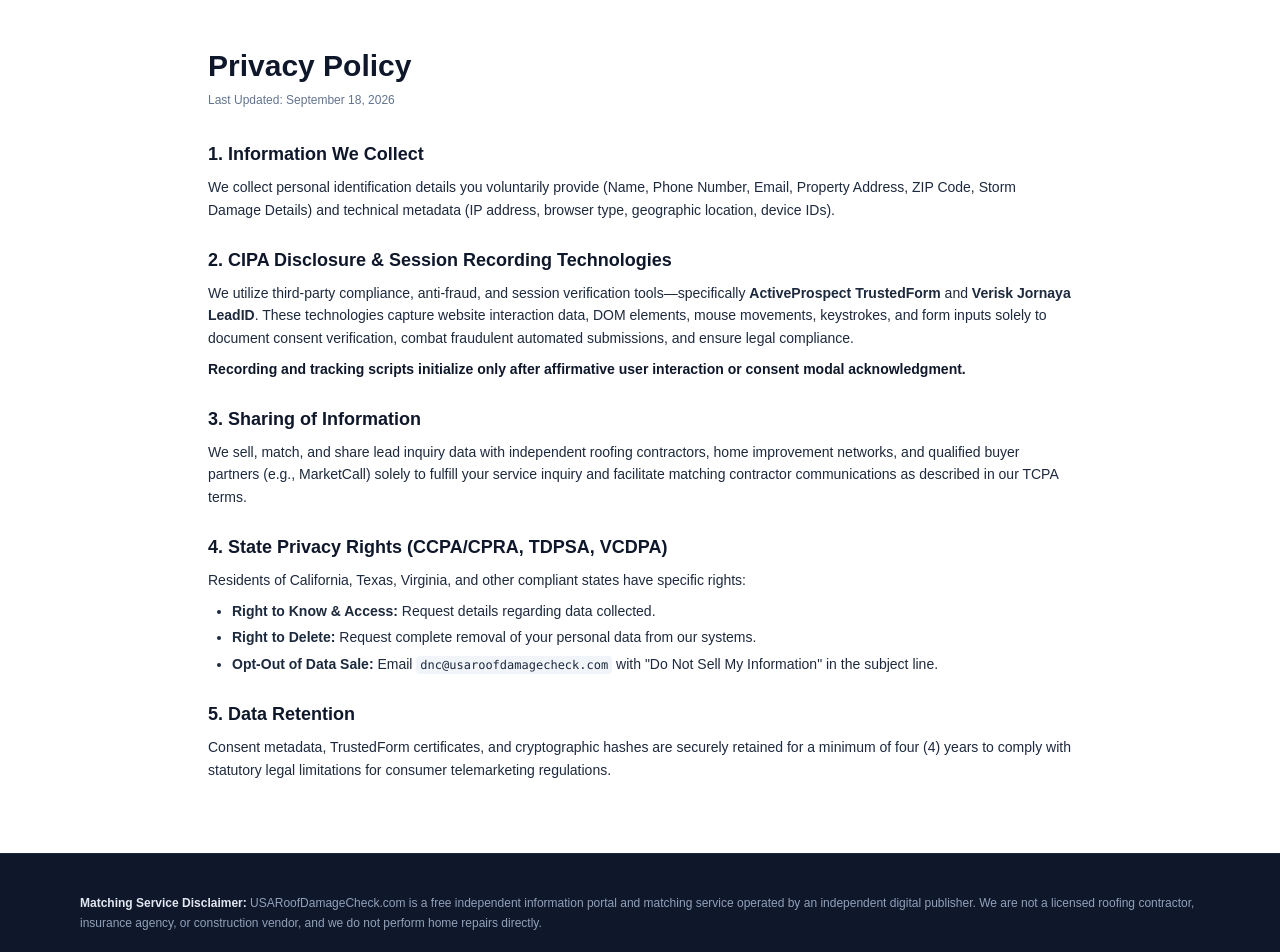
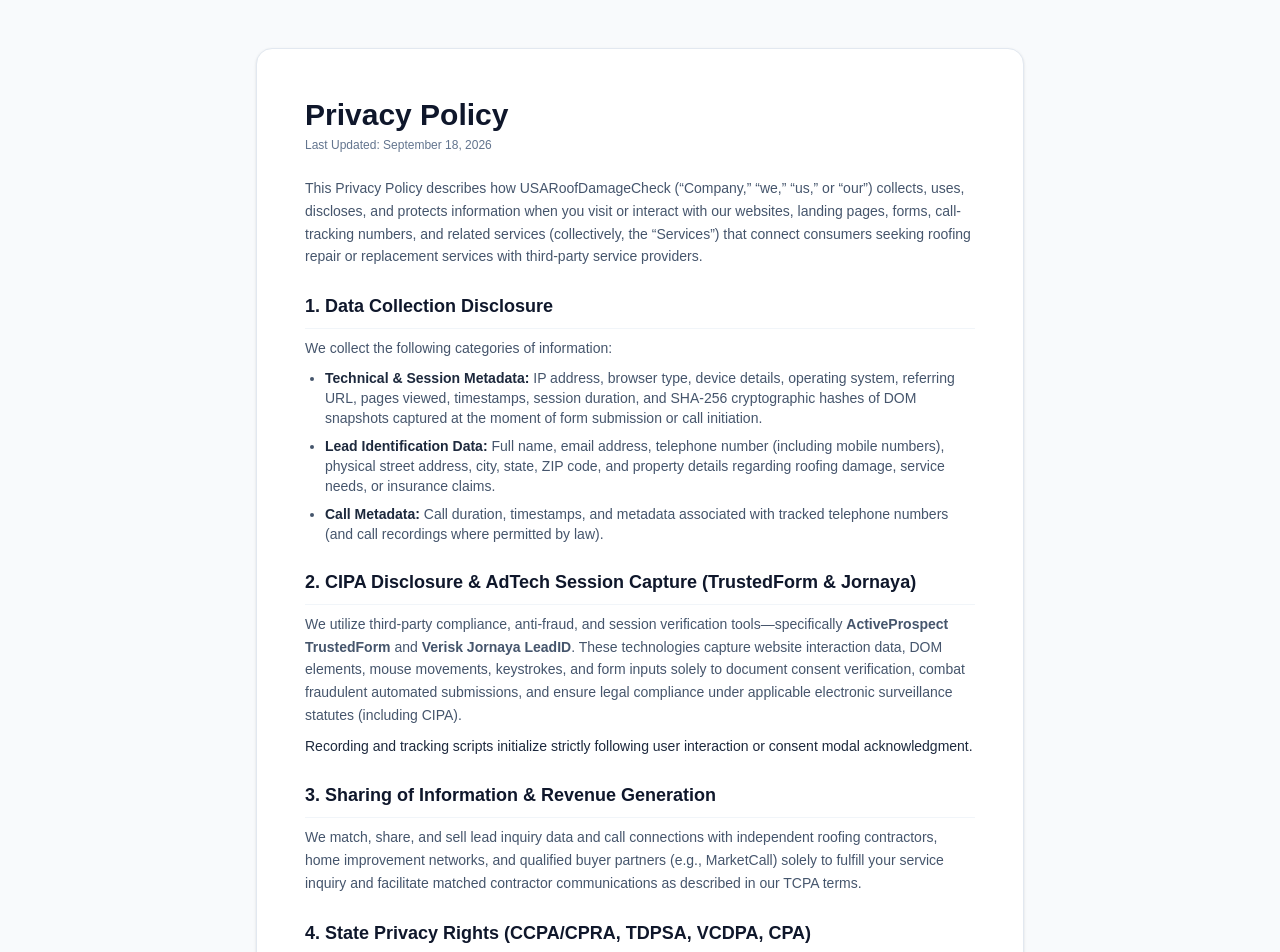
Before and after one commit to dili7899-rgb/roofing-leadgen, a Next.js app: page /privacy-policy in a window 1280 px wide. Shown: the top 952 px of the page. Built offline with nearby package versions, Linux system fonts and the light colour scheme.

Commit message:
Update legal pages layout and 2026 compliance terms

```diff
--- a/app/privacy-policy/page.tsx
+++ b/app/privacy-policy/page.tsx
@@ -6,54 +6,91 @@
   description: 'Privacy Policy and state data protection rights disclosure.',
 };
 
-export default function PrivacyPolicy() {
+export default function PrivacyPolicyPage() {
   return (
-    <main className="max-w-4xl mx-auto px-4 py-12 text-slate-800 text-sm leading-relaxed">
-      <h1 className="text-3xl font-extrabold mb-2 text-slate-900">Privacy Policy</h1>
-      <p className="text-xs text-slate-500 mb-8">Last Updated: September 18, 2026</p>
+    <div className="min-h-screen bg-slate-50 py-12 px-4 sm:px-6 lg:px-8">
+      <div className="max-w-3xl mx-auto bg-white p-8 md:p-12 rounded-2xl shadow-sm border border-slate-200 text-slate-800 space-y-6">
+        <div>
+          <h1 className="text-3xl font-bold text-slate-900">Privacy Policy</h1>
+          <p className="text-xs text-slate-500 mt-1">Last Updated: September 18, 2026</p>
+        </div>
 
-      <section className="mb-6">
-        <h2 className="text-lg font-bold mb-2 text-slate-900">1. Information We Collect</h2>
-        <p>
-          We collect personal identification details you voluntarily provide (Name, Phone Number, Email, Property Address, ZIP Code, Storm Damage Details) and technical metadata (IP address, browser type, geographic location, device IDs).
+        <p className="text-sm leading-relaxed text-slate-600">
+          This Privacy Policy describes how USARoofDamageCheck (“Company,” “we,” “us,” or “our”) collects, uses, discloses, and protects information when you visit or interact with our websites, landing pages, forms, call-tracking numbers, and related services (collectively, the “Services”) that connect consumers seeking roofing repair or replacement services with third-party service providers.
+        </p>
+
+        <section className="space-y-2">
+          <h2 className="text-lg font-semibold text-slate-900 border-b pb-2 border-slate-100">
+            1. Data Collection Disclosure
+          </h2>
+          <p className="text-sm leading-relaxed text-slate-600">We collect the following categories of information:</p>
+          <ul className="list-disc pl-5 space-y-2 text-sm text-slate-600">
+            <li>
+              <strong className="text-slate-800">Technical & Session Metadata:</strong> IP address, browser type, device details, operating system, referring URL, pages viewed, timestamps, session duration, and SHA-256 cryptographic hashes of DOM snapshots captured at the moment of form submission or call initiation.
+            </li>
+            <li>
+              <strong className="text-slate-800">Lead Identification Data:</strong> Full name, email address, telephone number (including mobile numbers), physical street address, city, state, ZIP code, and property details regarding roofing damage, service needs, or insurance claims.
+            </li>
+            <li>
+              <strong className="text-slate-800">Call Metadata:</strong> Call duration, timestamps, and metadata associated with tracked telephone numbers (and call recordings where permitted by law).
+            </li>
+          </ul>
+        </section>
+
+        <section className="space-y-2">
+          <h2 className="text-lg font-semibold text-slate-900 border-b pb-2 border-slate-100">
+            2. CIPA Disclosure & AdTech Session Capture (TrustedForm & Jornaya)
+          </h2>
+          <p className="text-sm leading-relaxed text-slate-600">
+            We utilize third-party compliance, anti-fraud, and session verification tools—specifically <strong>ActiveProspect TrustedForm</strong> and <strong>Verisk Jornaya LeadID</strong>. These technologies capture website interaction data, DOM elements, mouse movements, keystrokes, and form inputs solely to document consent verification, combat fraudulent automated submissions, and ensure legal compliance under applicable electronic surveillance statutes (including CIPA).
+          </p>
+          <p className="text-sm leading-relaxed font-medium text-slate-800">
+            Recording and tracking scripts initialize strictly following user interaction or consent modal acknowledgment.
           </p>
         </section>
 
-      <section className="mb-6">
-        <h2 className="text-lg font-bold mb-2 text-slate-900">2. CIPA Disclosure & Session Recording Technologies</h2>
-        <p>
-          We utilize third-party compliance, anti-fraud, and session verification tools—specifically <strong>ActiveProspect TrustedForm</strong> and <strong>Verisk Jornaya LeadID</strong>. These technologies capture website interaction data, DOM elements, mouse movements, keystrokes, and form inputs solely to document consent verification, combat fraudulent automated submissions, and ensure legal compliance.
-        </p>
-        <p className="mt-2 font-semibold text-slate-900">
-          Recording and tracking scripts initialize only after affirmative user interaction or consent modal acknowledgment.
+        <section className="space-y-2">
+          <h2 className="text-lg font-semibold text-slate-900 border-b pb-2 border-slate-100">
+            3. Sharing of Information & Revenue Generation
+          </h2>
+          <p className="text-sm leading-relaxed text-slate-600">
+            We match, share, and sell lead inquiry data and call connections with independent roofing contractors, home improvement networks, and qualified buyer partners (e.g., MarketCall) solely to fulfill your service inquiry and facilitate matched contractor communications as described in our TCPA terms.
           </p>
         </section>
 
-      <section className="mb-6">
-        <h2 className="text-lg font-bold mb-2 text-slate-900">3. Sharing of Information</h2>
-        <p>
-          We sell, match, and share lead inquiry data with independent roofing contractors, home improvement networks, and qualified buyer partners (e.g., MarketCall) solely to fulfill your service inquiry and facilitate matching contractor communications as described in our TCPA terms.
+        <section className="space-y-2">
+          <h2 className="text-lg font-semibold text-slate-900 border-b pb-2 border-slate-100">
+            4. State Privacy Rights (CCPA/CPRA, TDPSA, VCDPA, CPA)
+          </h2>
+          <p className="text-sm leading-relaxed text-slate-600">
+            Residents of California, Texas, Virginia, Colorado, Florida, and other compliant states have specific legal rights regarding their personal data:
+          </p>
+          <ul className="list-disc pl-5 space-y-1 text-sm text-slate-600">
+            <li><strong>Right to Know & Access:</strong> Request details regarding data collected and shared.</li>
+            <li><strong>Right to Delete:</strong> Request complete removal of your personal data from our active systems.</li>
+            <li><strong>Opt-Out of Data Sale:</strong> Email <code className="text-blue-600">privacy@usaroofdamagecheck.com</code> with "Do Not Sell My Information" in the subject line.</li>
+          </ul>
+        </section>
+
+        <section className="space-y-2">
+          <h2 className="text-lg font-semibold text-slate-900 border-b pb-2 border-slate-100">
+            5. Mandatory Data Retention
+          </h2>
+          <p className="text-sm leading-relaxed text-slate-600">
+            Consent metadata, TrustedForm certificates, and cryptographic hashes are securely retained for a minimum of four (4) years to satisfy statutory legal limitations for consumer telemarketing regulations.
           </p>
         </section>
 
-      <section className="mb-6">
-        <h2 className="text-lg font-bold mb-2 text-slate-900">4. State Privacy Rights (CCPA/CPRA, TDPSA, VCDPA)</h2>
-        <p>
-          Residents of California, Texas, Virginia, and other compliant states have specific rights:
-        </p>
-        <ul className="list-disc pl-6 mt-2 space-y-1">
-          <li><strong>Right to Know & Access:</strong> Request details regarding data collected.</li>
-          <li><strong>Right to Delete:</strong> Request complete removal of your personal data from our systems.</li>
-          <li><strong>Opt-Out of Data Sale:</strong> Email <code className="bg-slate-100 px-1 py-0.5 rounded text-xs">dnc@usaroofdamagecheck.com</code> with "Do Not Sell My Information" in the subject line.</li>
-        </ul>
-      </section>
-
-      <section className="mb-6">
-        <h2 className="text-lg font-bold mb-2 text-slate-900">5. Data Retention</h2>
-        <p>
-          Consent metadata, TrustedForm certificates, and cryptographic hashes are securely retained for a minimum of four (4) years to comply with statutory legal limitations for consumer telemarketing regulations.
+        <section className="space-y-2 pt-4 border-t border-slate-200">
+          <h2 className="text-lg font-semibold text-slate-900">6. Contact</h2>
+          <p className="text-sm text-slate-600 leading-relaxed">
+            USARoofDamageCheck<br />
+            <a href="mailto:privacy@usaroofdamagecheck.com" className="text-blue-600 hover:underline">
+              privacy@usaroofdamagecheck.com
+            </a>
           </p>
         </section>
-    </main>
+      </div>
+    </div>
   );
 }
--- a/app/tcpa-consent/page.tsx
+++ b/app/tcpa-consent/page.tsx
@@ -7,54 +7,76 @@
   description: 'TCPA, Texas SB 140, and state communication rules disclosure.',
 };
 
-export default function TCPAConsentTerms() {
+export default function TcpaConsentPage() {
   return (
-    <main className="max-w-4xl mx-auto px-4 py-12 text-slate-800 text-sm leading-relaxed">
-      <h1 className="text-3xl font-extrabold mb-2 text-slate-900">TCPA & State Communications Consent Disclosure</h1>
-      <p className="text-xs text-slate-500 mb-8">Last Updated: September 18, 2026</p>
+    <div className="min-h-screen bg-slate-50 py-12 px-4 sm:px-6 lg:px-8">
+      <div className="max-w-3xl mx-auto bg-white p-8 md:p-12 rounded-2xl shadow-sm border border-slate-200 text-slate-800 space-y-6">
+        <div>
+          <h1 className="text-3xl font-bold text-slate-900">TCPA & State Consent Terms</h1>
+          <p className="text-xs text-slate-500 mt-1">Effective September 18, 2026</p>
+        </div>
 
-      <section className="mb-6">
-        <h2 className="text-lg font-bold mb-2 text-slate-900">1. Prior Express Written Consent (PEWC)</h2>
-        <p>
+        <section className="space-y-2">
+          <h2 className="text-lg font-semibold text-slate-900 border-b pb-2 border-slate-100">
+            1. Prior Express Written Consent (PEWC)
+          </h2>
+          <p className="text-sm leading-relaxed text-slate-600">
             By checking the non-prechecked consent box on our web submission forms and submitting your contact information, you provide your explicit prior express written consent authorizing <strong>USARoofDamageCheck</strong> and up to four (4) matching local licensed roofing / storm restoration contractors (and their marketing agents) to contact you. Contact methods may include marketing telemarketing calls, artificial or prerecorded voice messages, automated text messages (SMS/MMS), and emails to the telephone number and email address provided.
           </p>
-        <p className="mt-2">
+          <p className="text-sm leading-relaxed text-slate-600">
             You acknowledge that consent is requested using automated dialing systems (ATDS) or artificial technology. <strong>Consent is completely voluntary and is not a condition of purchasing any good, property, or service.</strong>
           </p>
         </section>
 
-      <section className="mb-6">
-        <h2 className="text-lg font-bold mb-2 text-slate-900">2. State Mini-TCPA Operational Limits</h2>
-        <p>
+        <section className="space-y-2">
+          <h2 className="text-lg font-semibold text-slate-900 border-b pb-2 border-slate-100">
+            2. State Mini-TCPA Operational Limits
+          </h2>
+          <p className="text-sm leading-relaxed text-slate-600">
             USARoofDamageCheck strictly enforces operational compliance safeguards aligned with state telemarketing statutes (including Texas SB 140, Florida FTSA, and Oklahoma OTSA):
           </p>
-        <ul className="list-disc pl-6 mt-2 space-y-1">
+          <ul className="list-disc pl-5 space-y-1 text-sm text-slate-600">
             <li><strong>Calling Windows:</strong> Outbound communications occur strictly between 08:00 AM and 08:00 PM local time based on your provided ZIP code.</li>
             <li><strong>Attempt Limits:</strong> Communications will not exceed three (3) automated contact attempts within any rolling 24-hour period.</li>
           </ul>
         </section>
 
-      <section className="mb-6">
-        <h2 className="text-lg font-bold mb-2 text-slate-900">3. Instant Revocation of Consent & Opt-Out Portal</h2>
-        <p>
+        <section className="space-y-2">
+          <h2 className="text-lg font-semibold text-slate-900 border-b pb-2 border-slate-100">
+            3. Instant Revocation of Consent & Opt-Out Portal
+          </h2>
+          <p className="text-sm leading-relaxed text-slate-600">
             You have the absolute right to revoke consent at any time through any reasonable method:
           </p>
-        <ul className="list-disc pl-6 mt-2 space-y-1">
+          <ul className="list-disc pl-5 space-y-1 text-sm text-slate-600">
             <li>Reply <strong>STOP</strong>, <strong>END</strong>, <strong>CANCEL</strong>, <strong>UNSUBSCRIBE</strong>, or <strong>QUIT</strong> to any automated SMS.</li>
-          <li>Submit an immediate online suppression request via our <Link href="/revoke" className="text-blue-600 underline font-semibold">Revocation Portal (/revoke)</Link>.</li>
-          <li>Send an email specifying your phone number to <code className="bg-slate-100 px-1 py-0.5 rounded text-xs">dnc@usaroofdamagecheck.com</code>.</li>
+            <li>Submit an immediate online suppression request via our <Link href="/revoke" className="text-blue-600 underline font-medium">Revocation Portal (/revoke)</Link>.</li>
+            <li>Send an email specifying your phone number to <code className="text-blue-600">dnc@usaroofdamagecheck.com</code>.</li>
           </ul>
-        <p className="mt-2">
+          <p className="text-sm leading-relaxed text-slate-600">
             All revocation requests are processed and added to our internal Do-Not-Call suppression database within 24 hours of receipt.
           </p>
         </section>
 
-      <section className="mb-6">
-        <h2 className="text-lg font-bold mb-2 text-slate-900">4. Immutable Consent Audit Logging</h2>
-        <p>
+        <section className="space-y-2">
+          <h2 className="text-lg font-semibold text-slate-900 border-b pb-2 border-slate-100">
+            4. Immutable Consent Audit Logging
+          </h2>
+          <p className="text-sm leading-relaxed text-slate-600">
             To maintain legal compliance and prevent fraud, USARoofDamageCheck logs immutable cryptographic proof of consent, including SHA-256 session hashes, DOM interaction snapshots, IP address metadata, and active ActiveProspect TrustedForm / Verisk Jornaya certificates.
           </p>
         </section>
-    </main>
+
+        <section className="space-y-2 pt-4 border-t border-slate-200">
+          <h2 className="text-lg font-semibold text-slate-900">5. Contact</h2>
+          <p className="text-sm text-slate-600 leading-relaxed">
+            USARoofDamageCheck<br />
+            <a href="mailto:dnc@usaroofdamagecheck.com" className="text-blue-600 hover:underline">
+              dnc@usaroofdamagecheck.com
+            </a>
+          </p>
+        </section>
+      </div>
+    </div>
   );
 }
--- a/app/terms-of-service/page.tsx
+++ b/app/terms-of-service/page.tsx
@@ -6,45 +6,67 @@
   description: 'Terms of Service and legal disclosures for USARoofDamageCheck matching platform.',
 };
 
-export default function TermsOfService() {
+export default function TermsOfServicePage() {
   return (
-    <main className="max-w-4xl mx-auto px-4 py-12 text-slate-800 text-sm leading-relaxed">
-      <h1 className="text-3xl font-extrabold mb-2 text-slate-900">Terms of Service</h1>
-      <p className="text-xs text-slate-500 mb-8">Last Updated: September 18, 2026</p>
+    <div className="min-h-screen bg-slate-50 py-12 px-4 sm:px-6 lg:px-8">
+      <div className="max-w-3xl mx-auto bg-white p-8 md:p-12 rounded-2xl shadow-sm border border-slate-200 text-slate-800 space-y-6">
+        <div>
+          <h1 className="text-3xl font-bold text-slate-900">Terms of Service</h1>
+          <p className="text-xs text-slate-500 mt-1">Last Updated: September 18, 2026</p>
+        </div>
 
-      <section className="mb-6">
-        <h2 className="text-lg font-bold mb-2 text-slate-900">1. Lead Matching & Broker Status Disclaimer</h2>
-        <p>
+        <section className="space-y-2">
+          <h2 className="text-lg font-semibold text-slate-900 border-b pb-2 border-slate-100">
+            1. Lead Matching & Broker Status Disclaimer
+          </h2>
+          <p className="text-sm leading-relaxed text-slate-600">
             <strong>USARoofDamageCheck</strong> operates strictly as an independent marketing, data technology, and lead-matching platform. <strong>USARoofDamageCheck is NOT a licensed roofing contractor, general contractor, insurance adjuster, public adjuster, or building inspector.</strong> We do not perform structural repairs, estimates, or direct contracting services. Any contractor, service provider, or third party with whom you are matched is an independent contractor. We make no guarantees, warranties, or representations regarding the quality, safety, licensure, insurance, or performance of any matched professional.
           </p>
         </section>
 
-      <section className="mb-6">
-        <h2 className="text-lg font-bold mb-2 text-slate-900">2. User Agreement & Authorization</h2>
-        <p>
+        <section className="space-y-2">
+          <h2 className="text-lg font-semibold text-slate-900 border-b pb-2 border-slate-100">
+            2. User Agreement & Authorization
+          </h2>
+          <p className="text-sm leading-relaxed text-slate-600">
             By accessing this website, submitting an inquiry, or clicking any button authorizing contact, you represent that you are at least 18 years of age, the legal account holder or authorized user of the telephone number provided, and reside in the United States. You authorize USARoofDamageCheck to pass your service inquiry data to independent third-party service providers.
           </p>
         </section>
 
-      <section className="mb-6">
-        <h2 className="text-lg font-bold mb-2 text-slate-900">3. Binding Individual Arbitration & Class Action Waiver</h2>
-        <p>
+        <section className="space-y-2">
+          <h2 className="text-lg font-semibold text-slate-900 border-b pb-2 border-slate-100">
+            3. Binding Individual Arbitration & Class Action Waiver
+          </h2>
+          <p className="text-sm leading-relaxed text-slate-600">
             <strong>PLEASE READ THIS SECTION CAREFULLY. IT AFFECTS YOUR LEGAL RIGHTS.</strong>
           </p>
-        <p className="mt-2">
+          <p className="text-sm leading-relaxed text-slate-600">
             Any dispute, controversy, or claim arising out of or relating to your use of this site, marketing communications, or services offered by USARoofDamageCheck shall be settled by binding individual arbitration administered by the American Arbitration Association (AAA) under its Consumer Arbitration Rules. <strong>YOU EXPRESSLY WAIVE YOUR RIGHT TO PARTICIPATE IN OR INITIATE CLASS-ACTION LAWSUITS, CLASS-WIDE ARBITRATIONS, OR PRIVATE ATTORNEY GENERAL ACTIONS.</strong>
           </p>
-        <p className="mt-2">
-          <strong>30-Day Opt-Out Window:</strong> You have the right to opt out of this arbitration agreement by sending written notice of your decision to <code className="bg-slate-100 px-1 py-0.5 rounded text-xs">dnc@usaroofdamagecheck.com</code> within 30 days of first submitting your information on this site.
+          <p className="text-sm leading-relaxed text-slate-600 bg-slate-50 p-3 rounded-lg border border-slate-100 mt-2">
+            <strong>30-Day Opt-Out Window:</strong> You have the right to opt out of this arbitration agreement by sending written notice of your decision to <code className="text-blue-600 font-semibold">dnc@usaroofdamagecheck.com</code> within 30 days of first submitting your information on this site.
           </p>
         </section>
 
-      <section className="mb-6">
-        <h2 className="text-lg font-bold mb-2 text-slate-900">4. Limitation of Liability</h2>
-        <p>
+        <section className="space-y-2">
+          <h2 className="text-lg font-semibold text-slate-900 border-b pb-2 border-slate-100">
+            4. Limitation of Liability
+          </h2>
+          <p className="text-sm leading-relaxed text-slate-600">
             Under no circumstances shall USARoofDamageCheck, its parent companies, or partners be liable for direct, indirect, incidental, consequential, or punitive damages resulting from your interactions with third-party contractors, project delays, property damage, or contractor billing disputes.
           </p>
         </section>
-    </main>
+
+        <section className="space-y-2 pt-4 border-t border-slate-200">
+          <h2 className="text-lg font-semibold text-slate-900">5. Contact</h2>
+          <p className="text-sm text-slate-600 leading-relaxed">
+            USARoofDamageCheck<br />
+            <a href="mailto:legal@usaroofdamagecheck.com" className="text-blue-600 hover:underline">
+              legal@usaroofdamagecheck.com
+            </a>
+          </p>
+        </section>
+      </div>
+    </div>
   );
 }
```
Lines whose indentation alone changed are shown as unchanged.
